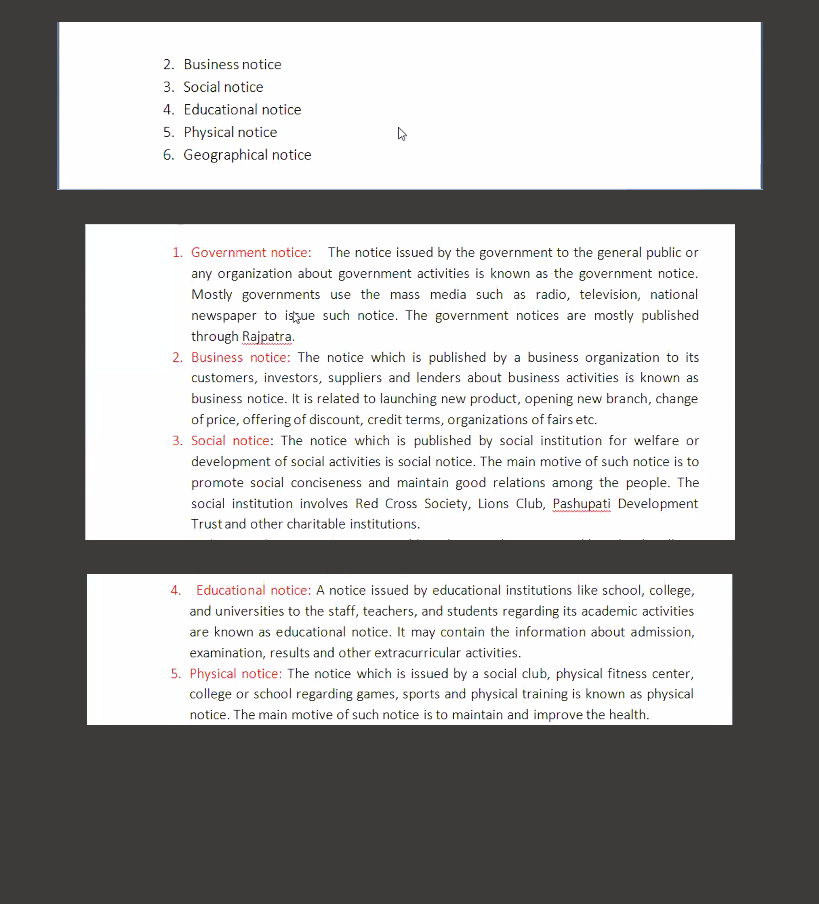
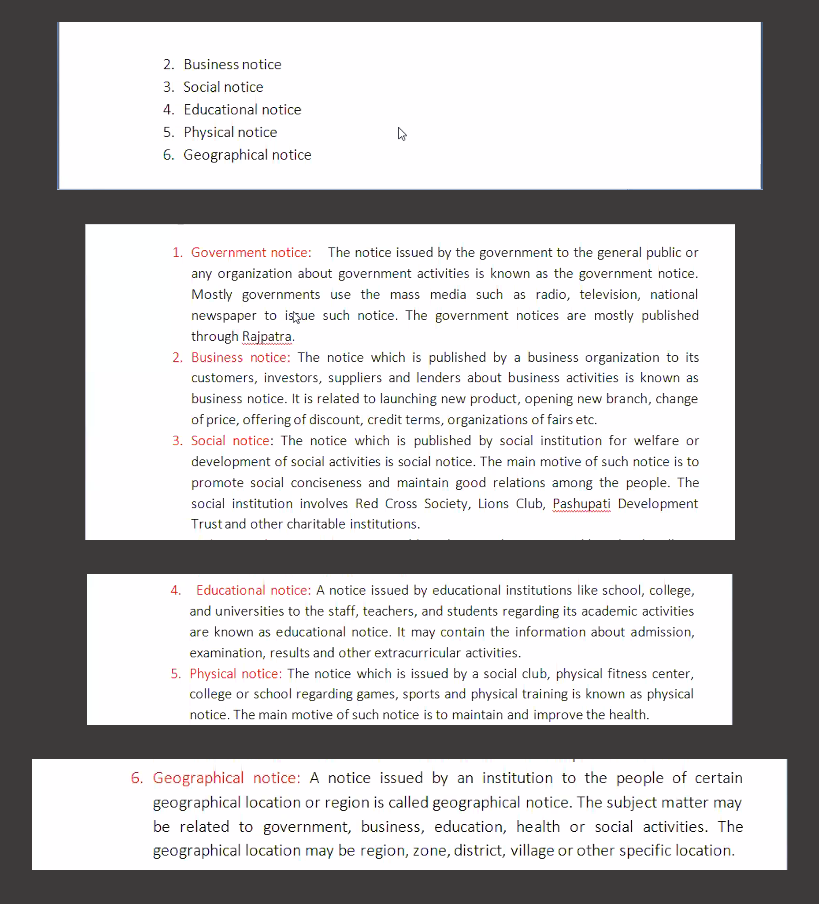
Before and after one commit to Aayam555/Account-Notes-Website, a plain HTML site: page pages/chapter3/chapter3.html in a window 1280 px wide. Shown: the part 7652-8556 px from the top of the page, without its empty margins (230-1049 px from the left). Before the commit the page ends 8411 px from the top, so only its background shows below. Drawn offline with Linux system fonts and the light colour scheme.

Commit message:
New notes Added

```diff
--- a/pages/chapter3/chapter3.html
+++ b/pages/chapter3/chapter3.html
@@ -14,7 +14,7 @@
 
     <script src="../chapter.js"></script>
     <script>
-      displayImage(3, 33)
+      displayImage(3, 34)
     </script>
   </body>
 </html>
```
Also changed, not shown: Account Notes/Chapter 3/page 34.png (added).
